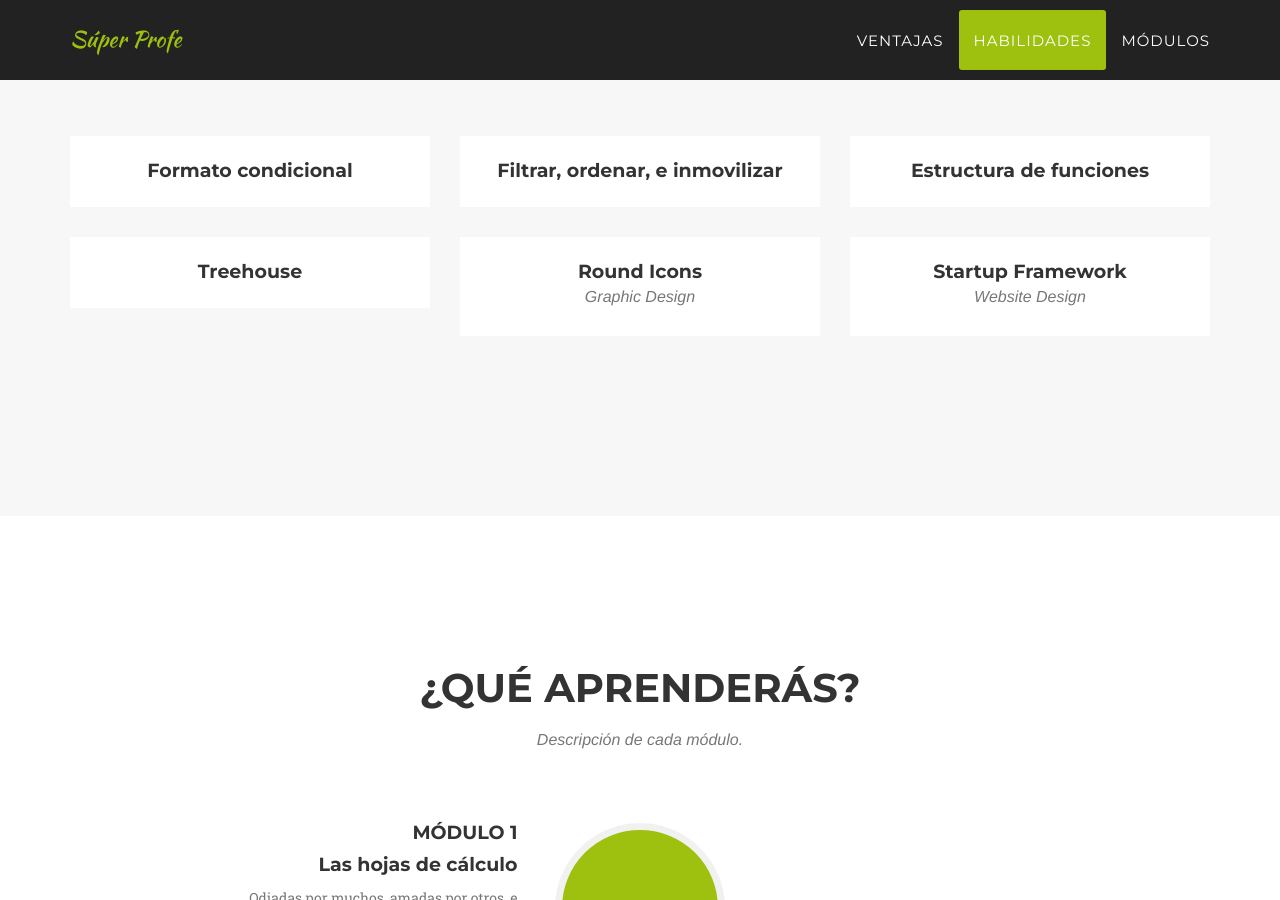
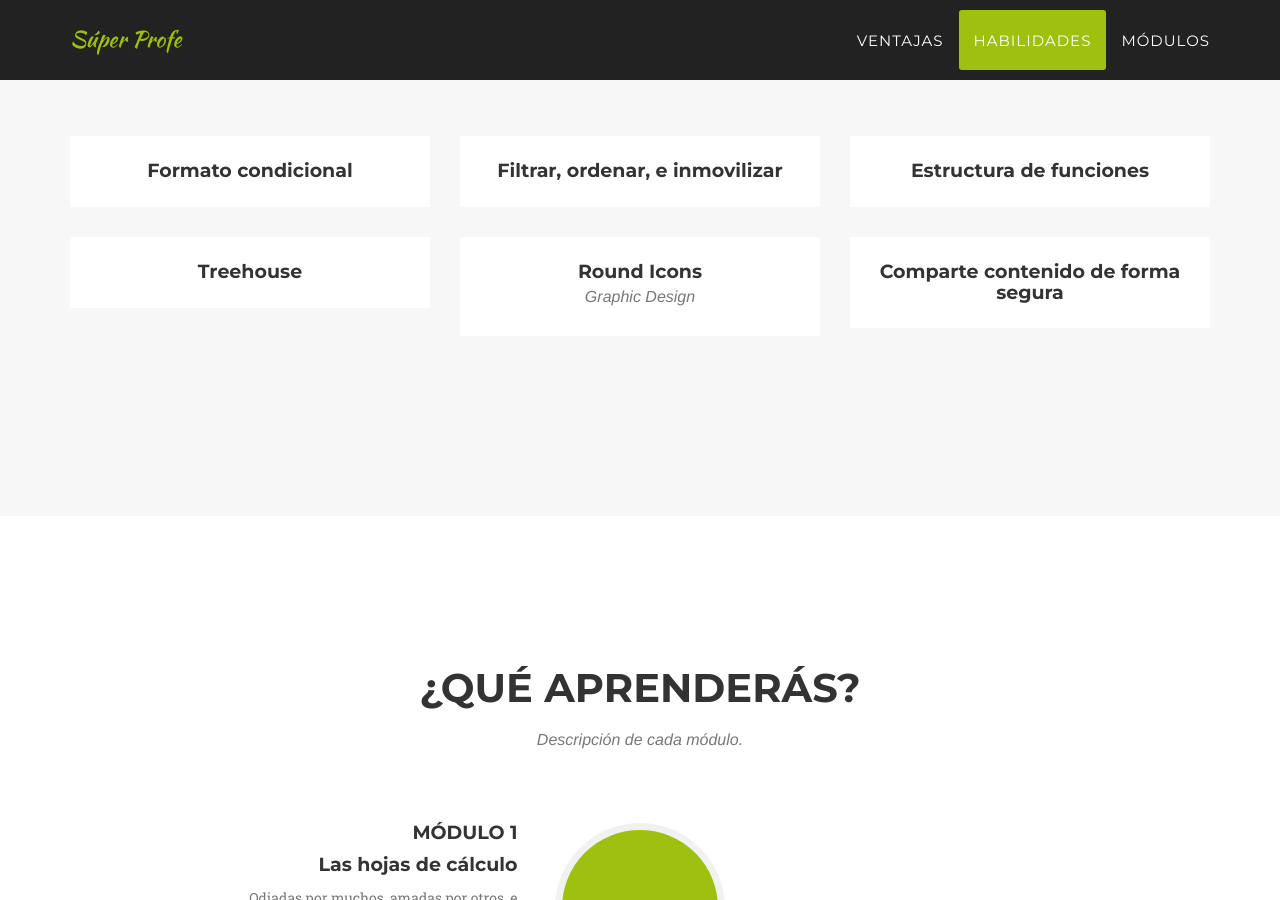
Before and after one commit to camachevaz/superProfe, a Jekyll site: the page built from _posts/2014-07-14-project-5.markdown, in a window 1280 px wide and 900 px high, scrolled down 1717 px. Built offline with Jekyll 4.4.1, drawn with Linux system fonts in a browser that asks for light colours; some web fonts are replaced; some of the changed lines change nothing that is shown.

Commit message:
Update 2014-07-14-project-5.markdown

```diff
--- a/_posts/2014-07-14-project-5.markdown
+++ b/_posts/2014-07-14-project-5.markdown
@@ -1,15 +1,13 @@
 ---
-title: Startup Framework
-subtitle: Website Design
+title: Comparte contenido de forma segura
+apps: Zoom, Meet, Teams
 layout: default
 modal-id: 5
 date: 2014-07-14
 img: startup-framework.png
 thumbnail: startup-framework-thumbnail.png
 alt: image-alt
-project-date: April 2014
-client: Start Bootstrap
-category: Web Development
-description: Lorem ipsum dolor sit amet, usu cu alterum nominavi lobortis. At duo novum diceret. Tantas apeirian vix et, usu sanctus postulant inciderint ut, populo diceret necessitatibus in vim. Cu eum dicam feugiat noluisse.
+modulo: Sé un as de las videollamadas
+description: Comparte exactamente lo que necesitas en el momento que lo deseas. Controla qué y cómo compartes contenido en tus sesiones y ten siempre la seguridad de tu privacidad.
 
 ---
```
